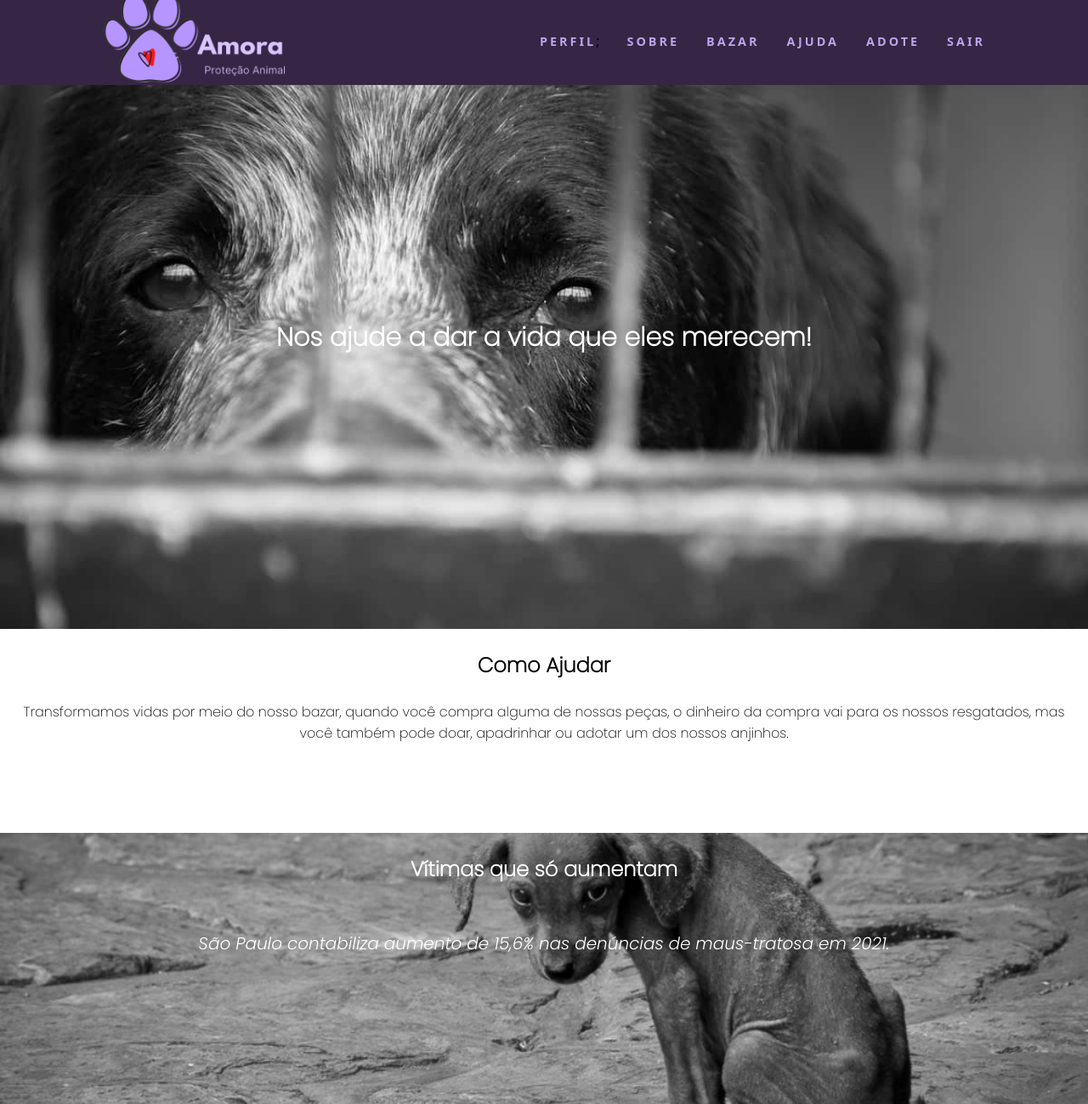
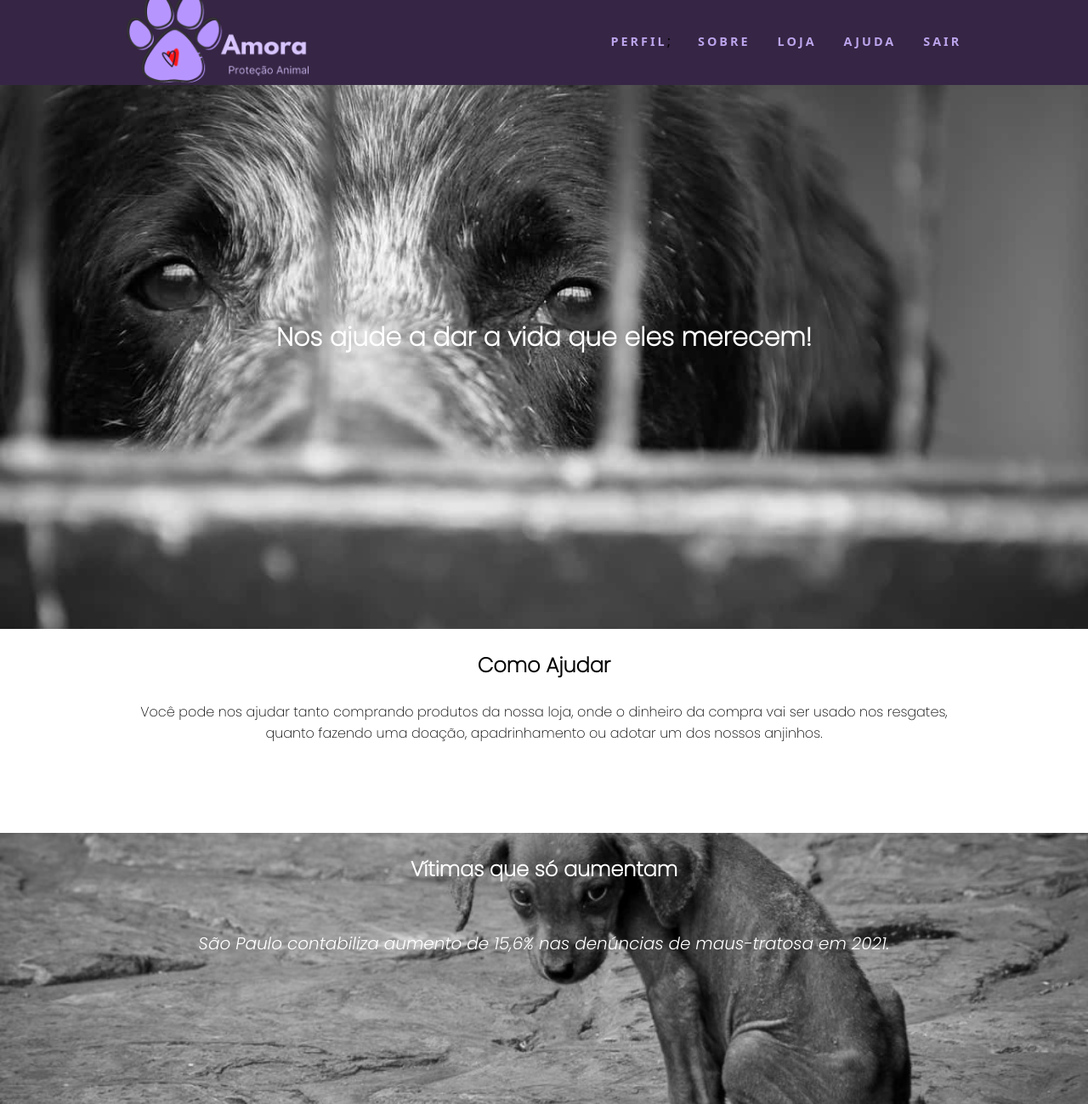
Before and after one commit to Yascsantos/Save_A_Soul, a PHP site: page / in a window 1280 px wide; the page is wider, and only the part inside the window is pictured. Shown: the top 1299 px of that part at 85% size. Run offline with PHP 8.4, Linux system fonts and the light colour scheme.

Commit message:
03.05- atualizacao

```diff
--- a/projeto/index/index.php
+++ b/projeto/index/index.php
@@ -21,9 +21,8 @@
      <ul class="nav-list">
           <li ><a href="../usuario/perfil/perfil.php">PERFIL </a></li>;
           <li> <a href="#">SOBRE</a></li>
-          <li> <a href="#">BAZAR</a></li>
+          <li> <a href="#">LOJA</a></li>
           <li> <a href="#">AJUDA</a></li>
-          <li> <a href="logout.php">ADOTE</a></li>
           <li> <a href="logout.php">SAIR</a></li>
        </ul>
 
@@ -39,8 +38,8 @@
           <br>
             <h2>Como Ajudar</h2><br>
 
-            <p>Transformamos vidas por meio do nosso bazar, quando você compra alguma de nossas peças, o dinheiro da compra vai para os nossos resgatados, mas<br>
-              você também pode doar, apadrinhar ou adotar um dos nossos anjinhos.</p>
+            <p> Você pode nos ajudar tanto comprando produtos da nossa loja, onde o dinheiro da compra vai ser usado nos resgates,  <br>
+            quanto fazendo uma doação, apadrinhamento ou adotar um dos nossos anjinhos.</p>
 
         </div>
 
```
